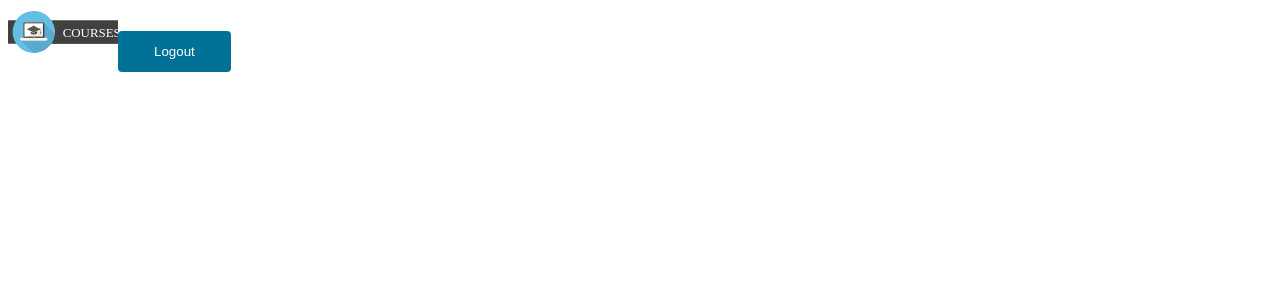
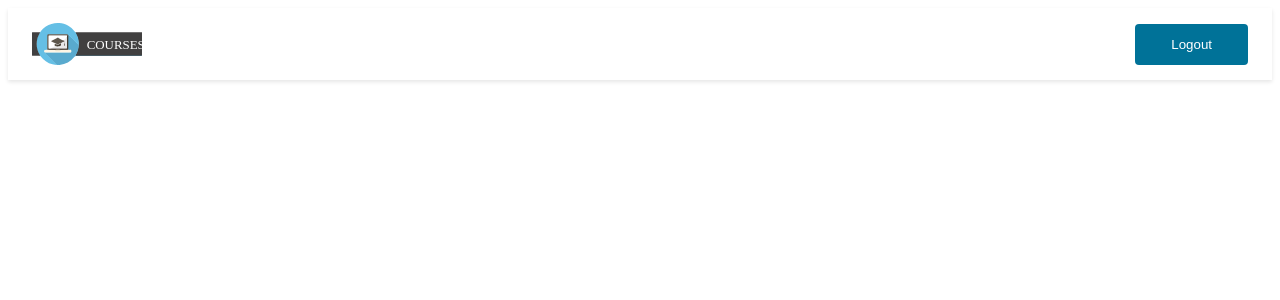
Before and after one commit to FreeFallRush/courses-app, a React (Vite) app: page / in a window 1280 px wide. Shown: the top 300 px of the page. Built offline with nearby package versions, Linux system fonts and the light colour scheme.

Commit message:
Added Header.module.css in Header folder
Added header tag and styles in Header component

```diff
--- /dev/null
+++ b/src/components/Header/Header.module.css
@@ -0,0 +1,8 @@
+.header {
+    display: flex;
+    justify-content: space-between;
+    align-items: center;
+    padding: 12px 24px;
+    background-color: #fff;
+    box-shadow: 0 2px 4px rgba(0, 0, 0, 0.1);
+}
--- a/src/components/Header/Header.tsx
+++ b/src/components/Header/Header.tsx
@@ -1,11 +1,13 @@
 import Logo from "./components/Logo/Logo";
 import Button from "../../common/Button/Button";
+import styles from "./Header.module.css";
+
 function Header() {
     return (
-        <>
+        <header className={styles.header}>
             <Logo />
             <Button buttonText="Logout" />
-        </>
+        </header>
     );
 }
 
```
